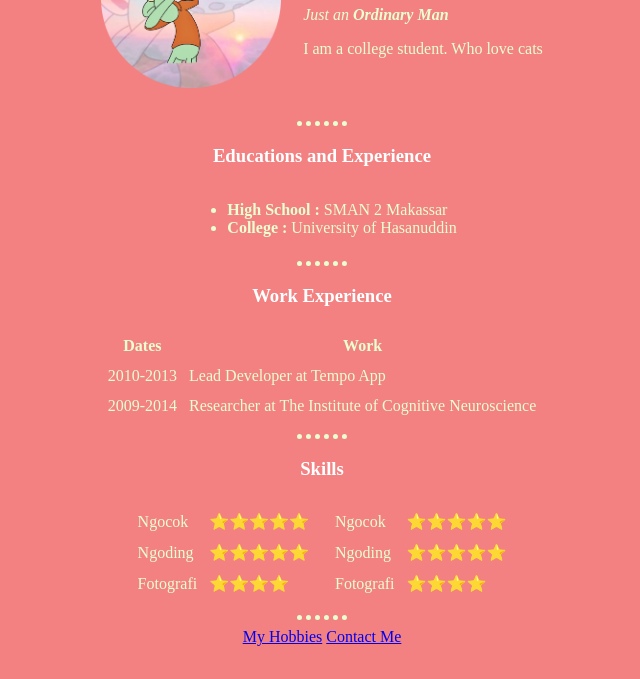
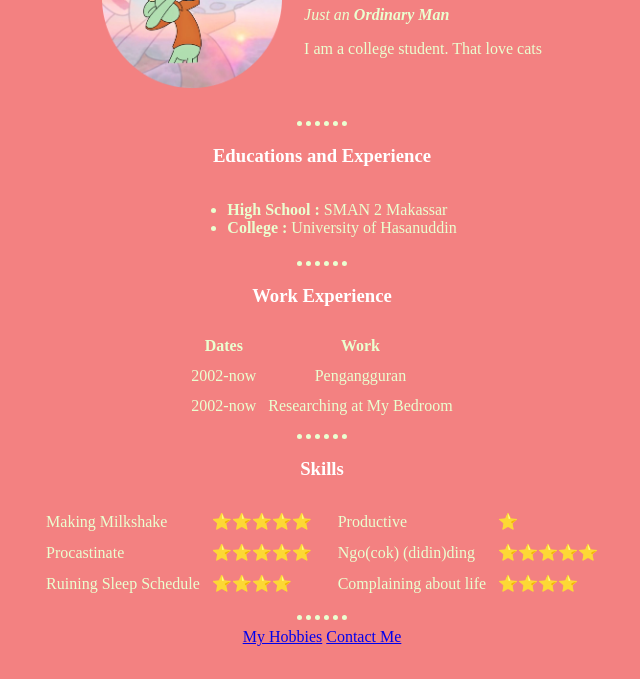
Before and after one commit to fnilvuwu/html-kitchen-sink, a plain HTML site: page index.html in a window 1280 px wide. Shown: the part 121-800 px from the top of the page, without its empty margins (318-958 px from the left). Drawn offline with Linux system fonts and the light colour scheme.

Commit message:
Update index.html

```diff
--- a/index.html
+++ b/index.html
@@ -19,7 +19,7 @@
             <td>
                 <h1>Fnilvu</h1>
                 <p><em>Just an <strong>Ordinary Man</strong></em></p>
-                <p>I am a college student. Who love cats</p>
+                <p>I am a college student. That love cats</p>
             </td>
         </tr>
     </table>
@@ -45,12 +45,12 @@
         </thead>
         <tbody>
             <tr>
-                <td>2010-2013</td>
-                <td>Lead Developer at Tempo App</td>
+                <td>2002-now</td>
+                <td style="text-align: center;">Pengangguran</td>
             </tr>
             <tr>
-                <td>2009-2014</td>
-                <td>Researcher at The Institute of Cognitive Neuroscience</td>
+                <td style="text-align: center;">2002-now</td>
+                <td>Researching at My Bedroom</td>
             </tr>
         </tbody>
     </table>
@@ -61,15 +61,15 @@
         <td>
             <table cellspacing="10">
                 <tr>
-                    <td>Ngocok</td>
+                    <td>Making Milkshake</td>
                     <td>⭐⭐⭐⭐⭐</td>
                 </tr>
                 <tr>
-                    <td>Ngoding</td>
+                    <td>Procastinate</td>
                     <td>⭐⭐⭐⭐⭐</td>
                 </tr>
                 <tr>
-                    <td>Fotografi</td>
+                    <td>Ruining Sleep Schedule</td>
                     <td>⭐⭐⭐⭐</td>
                 </tr>
             </table>
@@ -77,15 +77,15 @@
         <td>
             <table cellspacing="10">
                 <tr>
-                    <td>Ngocok</td>
+                    <td>Productive</td>
+                    <td>⭐</td>
+                </tr>
+                <tr>
+                    <td>Ngo(cok) (didin)ding</td>
                     <td>⭐⭐⭐⭐⭐</td>
                 </tr>
                 <tr>
-                    <td>Ngoding</td>
-                    <td>⭐⭐⭐⭐⭐</td>
-                </tr>
-                <tr>
-                    <td>Fotografi</td>
+                    <td>Complaining about life</td>
                     <td>⭐⭐⭐⭐</td>
                 </tr>
             </table>
```
